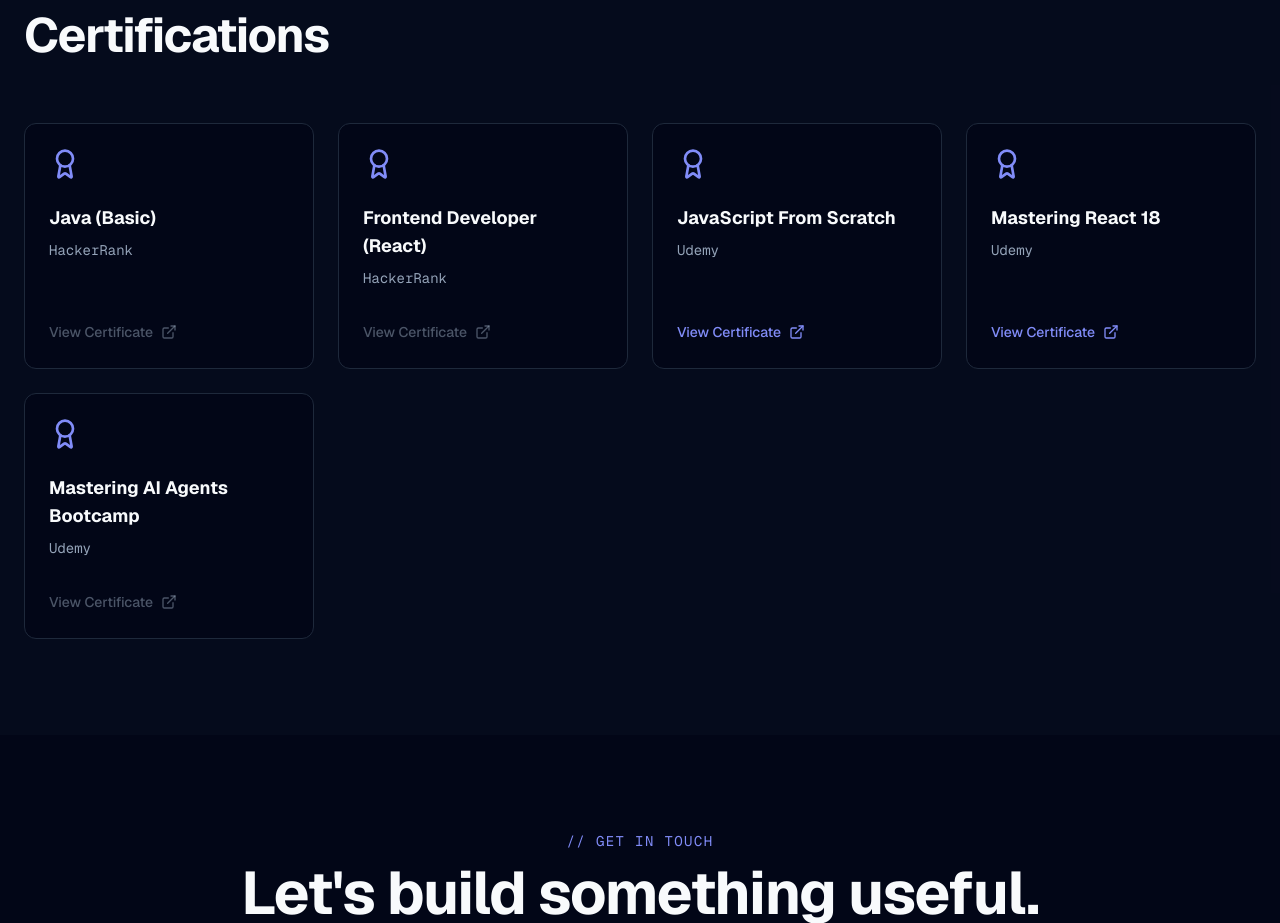
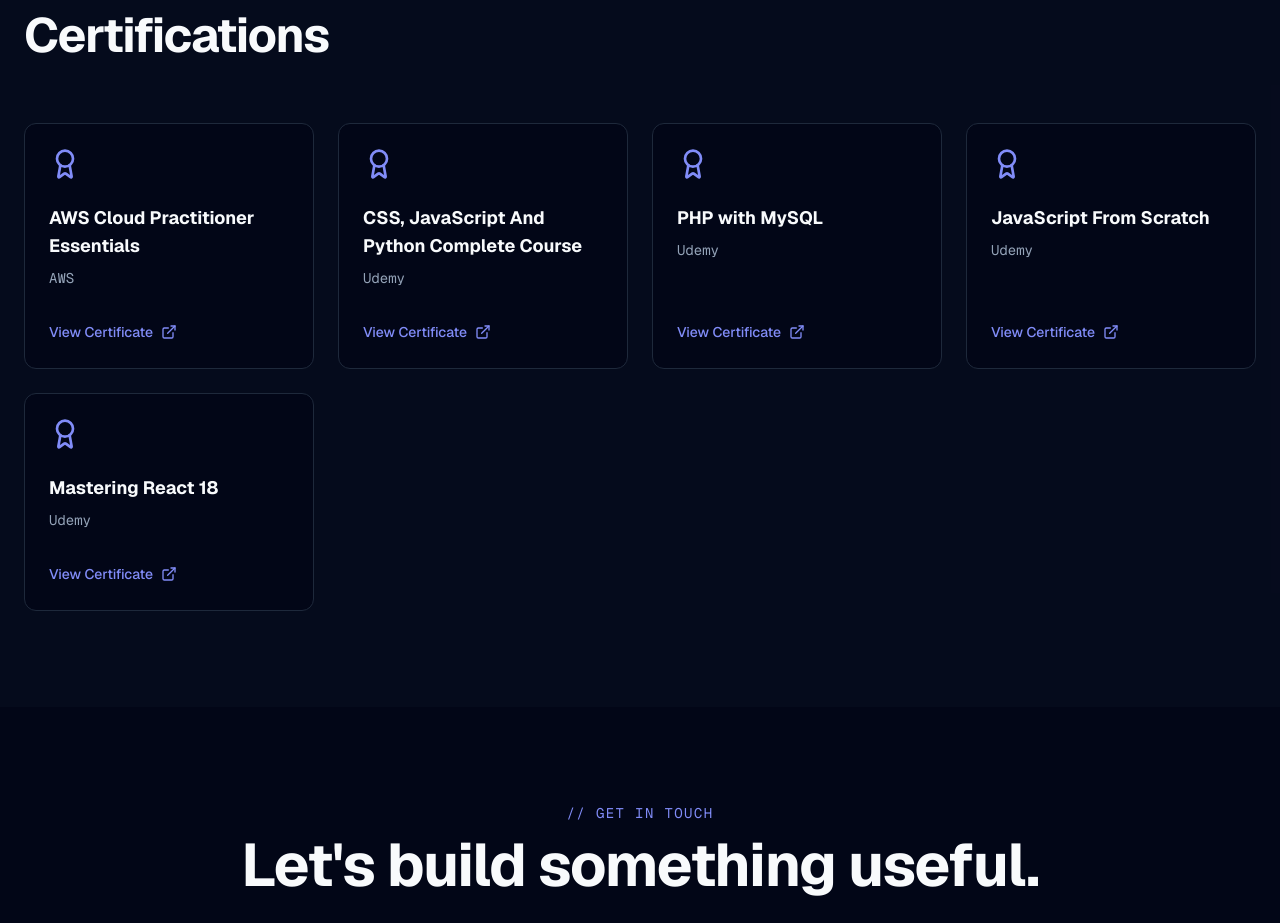
Before and after one commit to Dhanushkamg/my-portfolio, a Next.js app: page / in a window 1280 px wide. Shown: the part 3980-4903 px from the top of the page. Built offline with nearby package versions, Linux system fonts and the light colour scheme.

Commit message:
Update certifications

```diff
--- a/src/data/certifications.ts
+++ b/src/data/certifications.ts
@@ -1,13 +1,18 @@
 export const certifications = [
   {
-    title: "Java (Basic)",
-    platform: "HackerRank",
-    url: null,
+    title: "AWS Cloud Practitioner Essentials",
+    platform: "AWS",
+    url: "https://drive.google.com/file/d/1ll5fqVM9uq1_JVO5hOlpA4MDYn-qWml_/view?usp=sharing",
   },
   {
-    title: "Frontend Developer (React)",
-    platform: "HackerRank",
-    url: null,
+    title: "CSS, JavaScript And Python Complete Course",
+    platform: "Udemy",
+    url: "https://www.udemy.com/certificate/UC-aa0f52b0-f867-42d8-a7a5-b5fb68311632/",
+  },
+  {
+    title: "PHP with MySQL",
+    platform: "Udemy",
+    url: "https://www.udemy.com/certificate/UC-00a70759-5eca-4800-b873-bc2d19966c57/",
   },
   {
     title: "JavaScript From Scratch",
@@ -18,10 +23,5 @@ export const certifications = [
     title: "Mastering React 18",
     platform: "Udemy",
     url: "https://www.udemy.com/certificate/UC-90d89c68-fafa-4fe9-a1ce-83cd3fc5db7c/",
-  },
-  {
-    title: "Mastering AI Agents Bootcamp",
-    platform: "Udemy",
-    url: null,
   }
 ];
```
